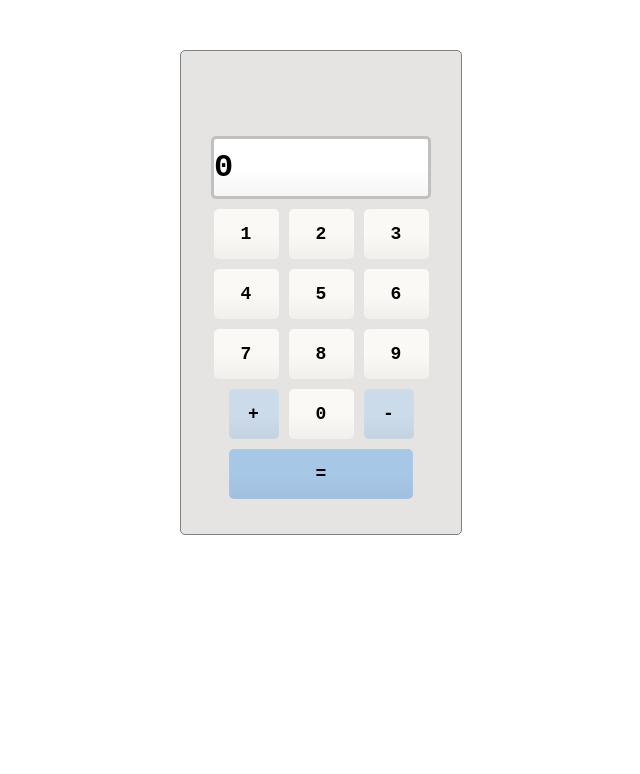
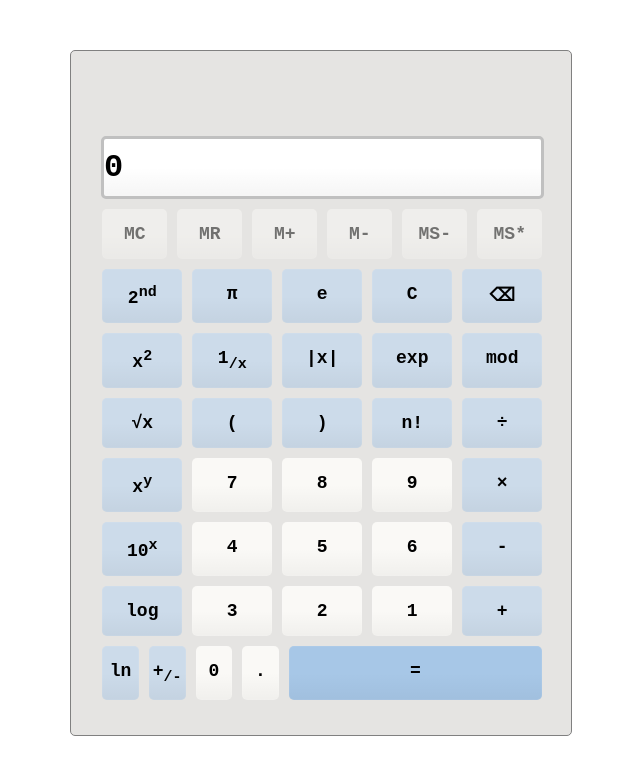
Before and after one commit to MayCaspi/MyNewApp, a plain HTML site: page index.html in a window 1280 px wide. Shown: the whole page, without its empty margins (319-959 px from the left). Drawn offline with Linux system fonts and the light colour scheme.

Commit message:
18-01-24

```diff
--- a/index.html
+++ b/index.html
@@ -1,146 +1,109 @@
 <!DOCTYPE html>
 <html lang="en">
-
   <head>
-    <meta charset="UTF-8">
-    <meta name="viewport" content="width=device-width, initial-scale=1.0">
+    <meta charset="UTF-8" />
+    <meta name="viewport" content="width=device-width, initial-scale=1.0" />
     <title>MTW App Template</title>
-   <style>
-    body{
-        font-family: 'Courier New', Courier, monospace;
-        font-weight: bold;
-        font-size:large
-    }
-    .container{
-        width: 230px;
-        margin: 50px auto;
-        padding-top: 80px;
-        padding-bottom: 30px;
-        padding-left: 25px;
-        padding-right: 25px;
-        background-color: #E5E4E2;
-        border-color: gray;
-        border-radius: 5px;
-        border-style: solid;
-        border-width: 1px;
-        display: flex;
-        flex-wrap: wrap;
-        justify-content: center;
-        align-items: center;
-
-
-
-    }
-    .monitor{
-        /* vertical-align:middle; */
-        width:93%;
-        background-color: white;
-        border-radius: 5px;
-        margin:5px;
-        padding-top: 10px;
-        padding-bottom: 10px;
-        border-color: silver;
-        border-style: solid;
-        background-image: linear-gradient(to bottom,transparent,transparent 50%,rgba(0,0,0,.04));
-        box-shadow: inset 0 0 0 1px rgba(255,255,255,.05);
-        font-size: xx-large;
-
-
-
-
-    }
-    .but,
-    .butWide,
-    .butOperators {
-        float:left;
-        vertical-align: middle;
-        border-radius: 5px;
-        margin: 5px;
-        padding-top: 15px;
-        padding-bottom: 15px;
-        cursor: pointer;
-        color: black;
-        text-align: center;
-        background-image: linear-gradient(to bottom, transparent, transparent 50%, rgba(0, 0, 0, .04));
-        box-shadow: inset 0 0 0 1px rgba(255, 255, 255, .05);
-        background-color:#FAF9F6;
-
-
-    }
-
-    .butWide {
-        background-color: #A7C7E7;
-        width: 80%;
-    }
-    .but {
-        width: 65px;
-    }
-
-    .but:hover,
-    .butWide:hover,
-    .butOperators:hover{
-        background-color: white;
-    }
-
-    .butOperators{
-        background-color:#CCDBEA;
-        border-radius: 5px;
-        width: 50px;
-
-    }
-
-
-   </style>
+    <link rel="stylesheet" href="style.css" />
   </head>
-
   <body>
-
     <!-- your app code goes here -->
     <div class="container">
       <div class="monitor">0</div>
-        <div class="but">1</div>
-        <div class="but">2</div>
-        <div class="but">3</div>
+      <div class="buttonRow1">
+          <div class="but">MC</div>
+          <div class="but">MR</div>
+          <div class="but">M+</div>
+          <div class="but">M-</div>
+          <div class="but">MS-</div>
+          <div class="but">MS*</div>
+      </div>
+
+      <div class="buttonRow">
+          <div class="butOperators">2<sup>nd</div>
+          <div class="butOperators">π</div>
+          <div class="butOperators">e</div>
+          <div class="butOperators">C</div>
+          <div class="butOperators">⌫</div>
+      </div>
+
+      <div class="buttonRow">
+          <div class="butOperators">x<sup>2</div>
+          <div class="butOperators">1<sub>/x</div>
+          <div class="butOperators">|x|</div>
+          <div class="butOperators">exp</div>
+          <div class="butOperators">mod</div>
+      </div>
+
+      <div class="buttonRow">
+          <div class="butOperators">√x</div>
+          <div class="butOperators">(</div>
+          <div class="butOperators">)</div>
+          <div class="butOperators">n!</div>
+          <div class="butOperators">&#247</div>
+      </div>
+
+      <div class="buttonRow">
+          <div class="butOperators">x<sup>y</sup></div>
+          <div class="but">7</div>
+          <div class="but">8</div>
+          <div class="but">9</div>
+          <div class="butOperators">×</div>
+      </div>
+
+      <div class="buttonRow">
+          <div class="butOperators">10<sup>x</sup></div>
           <div class="but">4</div>
           <div class="but">5</div>
           <div class="but">6</div>
-        <div class="but">7</div>
-        <div class="but">8</div>
-        <div class="but">9</div>
+          <div class="butOperators">-</div>
+      </div>
+
+      <div class="buttonRow">
+          <div class="butOperators">log</div>
+          <div class="but">3</div>
+          <div class="but">2</div>
+          <div class="but">1</div>
           <div class="butOperators">+</div>
+      </div>
+
+      <div class="buttonRow">
+          <div class="butOperators">ln</div>
+          <div class="butOperators">+<sub>/-</sub></div>
           <div class="but">0</div>
-        <div class="butOperators">-</div>
+          <div class="but">.</div>
           <div class="butWide">=</div>
-        <div style="clear:both"></div>
       </div>
+
+      <div style="clear: both"></div>
+  </div>
+
 
     <!-- special scripts for integration in MTW gallery - must be placed at the bottom of the HTML after your code -->
     <script>
       // custom config for the MTW app
       const mtwAppConfig = {
-            border: true // app border in the MTW page
-        }
+        border: true, // app border in the MTW page
+      };
 
       ///////////////////////////////////////////////////////
       // implement this functions in order to use private API
       const sendPrivateApiRequest = async () => {
         // your code here:
         // sendRequestToParent({ cat: 'getAssets' })
-        }
+      };
 
       const acceptPrivateApiResponse = async (data) => {
         // process received data here:
         // console.log(data)
-        }
+      };
 
       // use this in order to send on document load
-        document.addEventListener('DOMContentLoaded', () => {
+      document.addEventListener("DOMContentLoaded", () => {
         // your code here:
         //sendRequestToParent({ method: 'getAssets' })
-        })
-
+      });
     </script>
     <script src="https://morethanwallet.com/appstore/index.js"></script>
   </body>
-
 </html>
--- /dev/null
+++ b/style.css
@@ -0,0 +1,94 @@
+
+      body {
+        font-family: "Courier New", Courier, monospace;
+        font-weight: bold;
+        font-size: large;
+
+      }
+      .container {
+        width: 450px;
+        margin: 50px auto;
+        padding-top: 80px;
+        padding-bottom: 30px;
+        padding-left: 25px;
+        padding-right: 25px;
+        background-color: #e5e4e2;
+        border-color: gray;
+        border-radius: 5px;
+        border-style: solid;
+        border-width: 1px;
+        display: flex;
+        flex-wrap: wrap;
+        align-items:center;
+        flex-direction: column;
+
+      }
+      .monitor {
+        /* vertical-align:middle; */
+        width: 97%;
+        background-color: white;
+        border-radius: 5px;
+        margin: 5px;
+        padding-top: 10px;
+        padding-bottom: 10px;
+        border-color: silver;
+        border-style: solid;
+        background-image: linear-gradient(
+          to bottom,
+          transparent,
+          transparent 50%,
+          rgba(0, 0, 0, 0.04)
+        );
+        box-shadow: inset 0 0 0 1px rgba(255, 255, 255, 0.05);
+        font-size: xx-large;
+      }
+      .but,
+      .butWide,
+      .butOperators {
+        float: left;
+        vertical-align: middle;
+        border-radius: 5px;
+        margin: 5px;
+        padding-top: 15px;
+        padding-bottom: 15px;
+        cursor: pointer;
+        color: black;
+        text-align: center;
+        background-image: linear-gradient(
+          to bottom,
+          transparent,
+          transparent 50%,
+          rgba(0, 0, 0, 0.04)
+        );
+        box-shadow: inset 0 0 0 1px rgba(255, 255, 255, 0.05);
+        background-color: #faf9f6;
+        flex-grow:1;
+      }
+
+      .butWide {
+        background-color: #a7c7e7;
+        width: 100%;
+      }
+      .but {
+        width: 65px;
+      }
+
+      .but:hover,
+      .butWide:hover,
+      .butOperators:hover {
+        background-color: white;
+      }
+
+      .butOperators {
+        background-color: #ccdbea;
+        border-radius: 5px;
+        width: 65px;
+      }
+      .buttonRow,
+      .buttonRow1{
+        display: flex;
+        width: 100%;
+      }
+      .buttonRow1{
+        opacity: 50%;
+      }
```
Also changed, not shown: 1 other file. Lines whose indentation alone changed are shown as unchanged.
